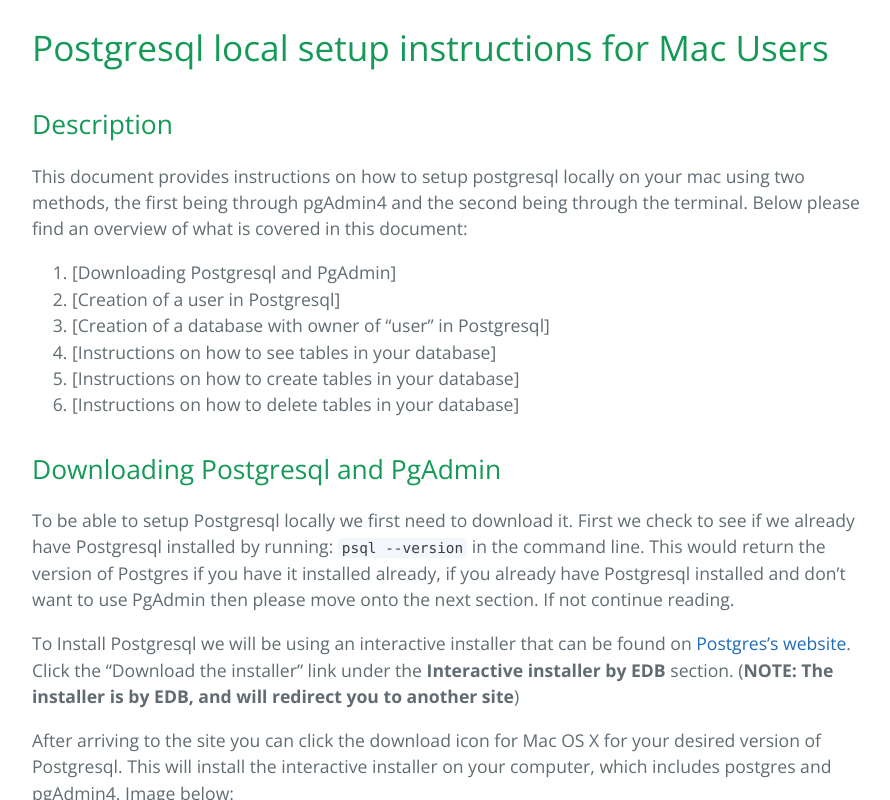
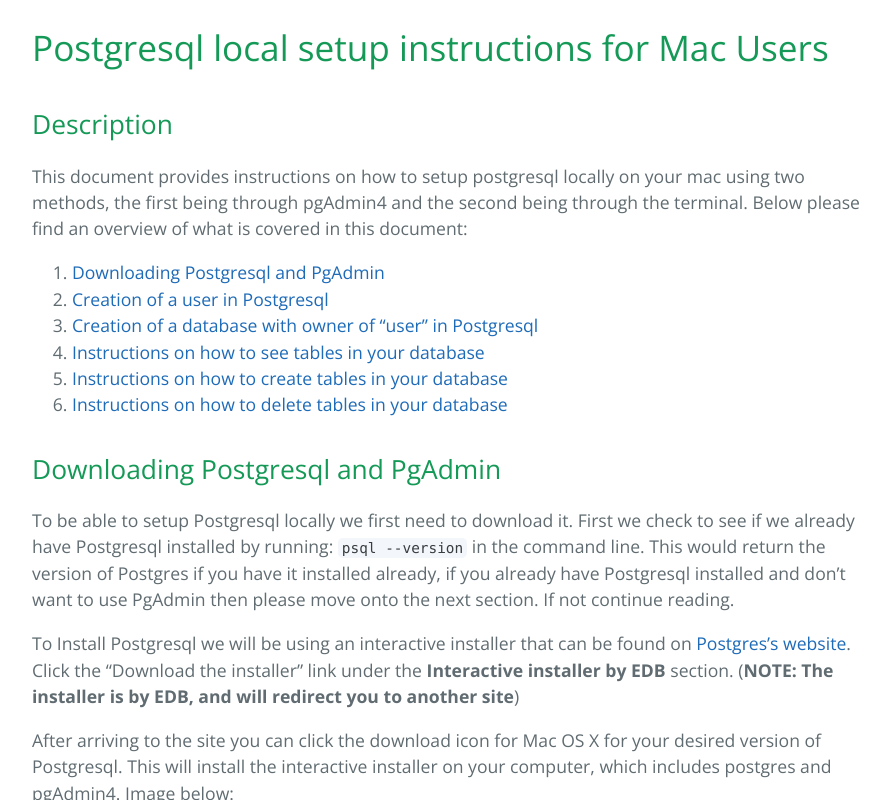
Before and after one commit to learning-software-engineering/learning-software-engineering.github.io, a Jekyll site: the page built from Topics/Tech_Stacks/Setup_and_Run_Postgresql_Locally_Mac.md, in a window 1280 px wide and 900 px high, scrolled down 317 px, cut to the strip 0-800 px from the top of the window. Shown: the whole strip, without its empty margins (192-1082 px from the left). Built offline with Jekyll 4.4.1, drawn with Linux system fonts in a browser that asks for light colours; our own code applies the rules of GitHub Pages for plain Markdown files; some of the changed lines change nothing that is shown.

Commit message:
Update Setup_and_Run_Postgresql_Locally_Mac.md

````diff
--- a/Topics/Tech_Stacks/Setup_and_Run_Postgresql_Locally_Mac.md
+++ b/Topics/Tech_Stacks/Setup_and_Run_Postgresql_Locally_Mac.md
@@ -2,13 +2,14 @@
 
 ## Description
 This document provides instructions on how to setup postgresql locally on your mac using two methods, the first being through pgAdmin4 and the second being through the terminal. Below please find an overview of what is covered in this document:
-1. [Downloading Postgresql and PgAdmin]
-2. [Creation of a user in Postgresql]
-3. [Creation of a database with owner of "user" in Postgresql]
-4. [Instructions on how to see tables in your database]
-5. [Instructions on how to create tables in your database]
-6. [Instructions on how to delete tables in your database]
+1. [Downloading Postgresql and PgAdmin](#one)
+2. [Creation of a user in Postgresql](#two)
+3. [Creation of a database with owner of "user" in Postgresql](#three)
+4. [Instructions on how to see tables in your database](#four)
+5. [Instructions on how to create tables in your database](#five)
+6. [Instructions on how to delete tables in your database](#six)
 
+<a name="one" />
 ## Downloading Postgresql and PgAdmin
 To be able to setup Postgresql locally we first need to download it. First we check to see if we already have Postgresql installed by running: ```psql --version``` in the command line. This would return the version of Postgres if you have it installed already, if you already have Postgresql installed and don't want to use PgAdmin then please move onto the next section. If not continue reading.
 
@@ -24,7 +25,7 @@
 
 The port number of the server can be anything, but default is 5432.
 
-
+<a name="two" />
 ## Creating a user in Postgresql
 Now that you have Postgresql successfully installed, here are steps to create a new user:
 
@@ -51,6 +52,7 @@
 
 More information and additional methods can be found here: [How to create a Postgres User](https://phoenixnap.com/kb/postgres-create-user)
 
+<a name="three" />
 ## Creating a database in Postgresql
 Now that you have a custom user, you can now create a database!
 
@@ -70,6 +72,7 @@
 
 You can also find more information here: [Postgresql Database: CREATE](https://www.tutorialspoint.com/postgresql/postgresql_create_database.htm)
 
+<a name="four" />
 ## Viewing tables in Postgresql
 This section is about how to see tables and what they contain in your Postgres database. I will be using ```database_name``` as a placeholder for your database name, and ```wanted_table``` for the table you want to inspect.
 
````
